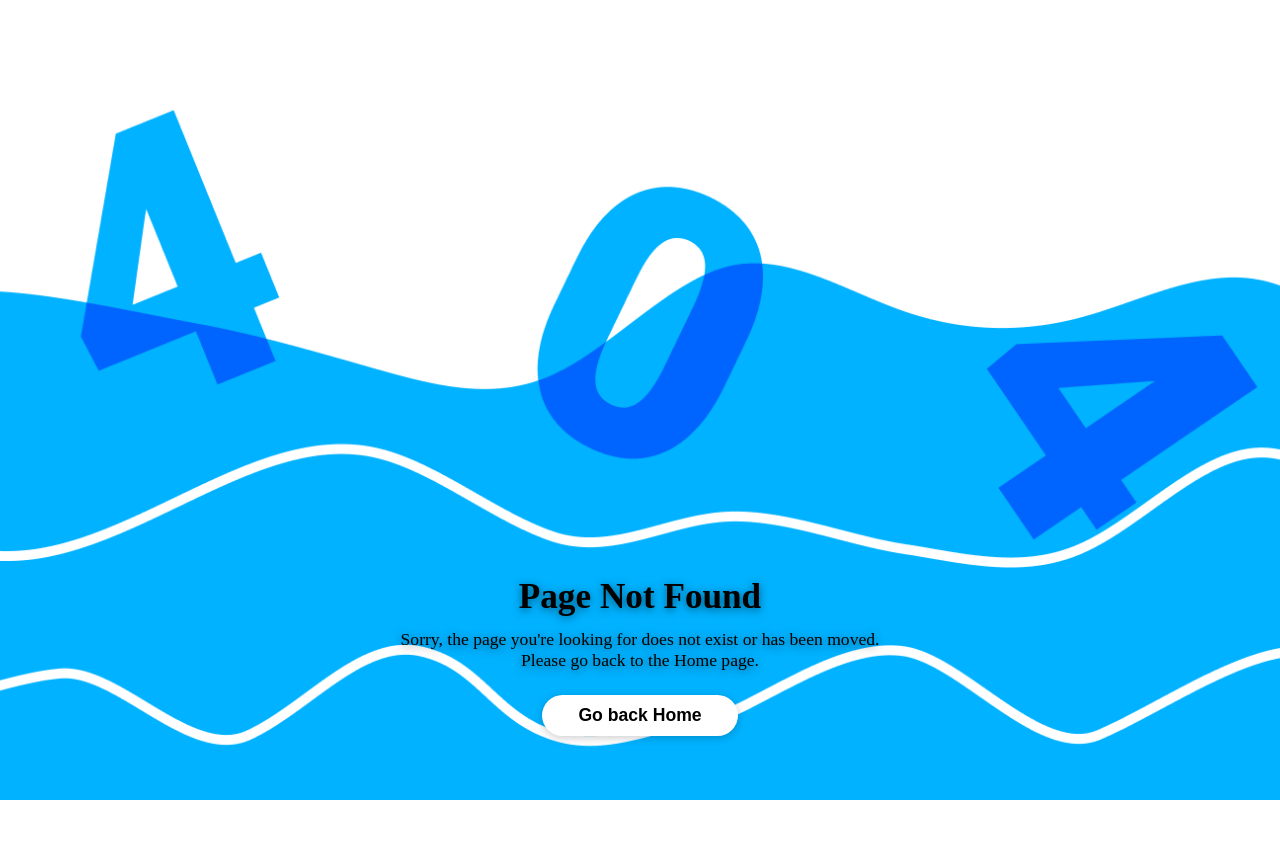
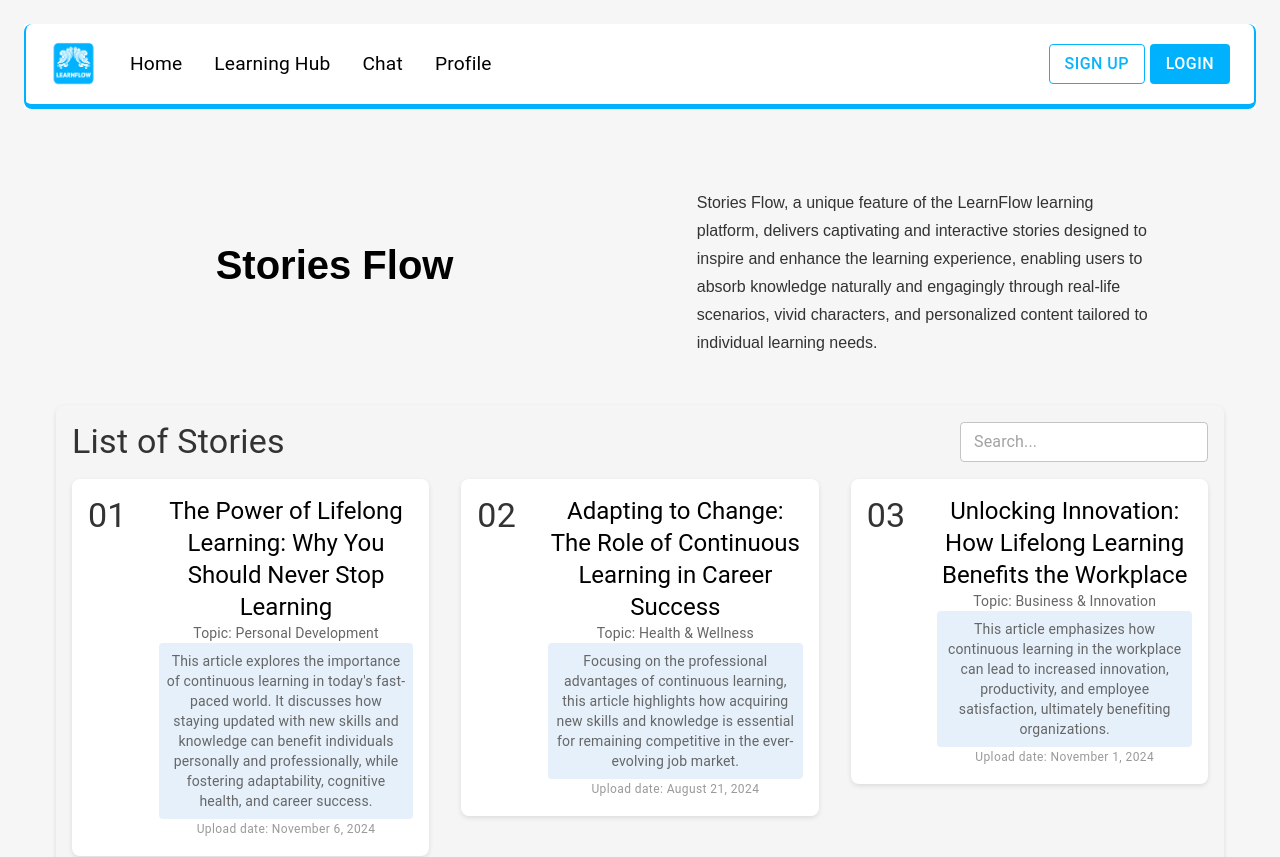
Before and after one commit to ArthurHoang15/LearnFlow-front-end-webapp, a React (Vite) app: page /learning-hub/stories-flow in a window 1280 px wide. Before the commit this address had no page. Shown: the top 857 px of the page. Before the commit the page ends 800 px from the top, so only its background shows below. Built offline with nearby package versions, Linux system fonts and the light colour scheme.

Commit message:
feat(ST-42): Build UI for Stories Flow Page

```diff
--- /dev/null
+++ b/src/components/StoryCard/StoryCard.css
@@ -0,0 +1,49 @@
+.story-card {
+  width: 100%;
+  max-width: 740px;
+  height: 100%;
+  max-height: 755px;
+  display: flex;
+  gap: 2rem;
+  padding: 1rem;
+  background-color: #fff;
+  border-radius: 8px;
+  box-shadow: 0 2px 5px rgba(0, 0, 0, 0.1);
+  margin-bottom: 1rem;
+}
+
+.story-number {
+  font-size: 2.5rem;
+  font-weight: 700;
+  color: #333;
+}
+
+.story-content {
+  flex: 1;
+}
+
+.story-title {
+  font-size: 1.25rem;
+  font-weight: 600;
+  margin-bottom: 0.5rem;
+}
+
+.story-topic {
+  font-size: 0.875rem;
+  color: #666;
+  margin-bottom: 0.5rem;
+}
+
+.story-summary {
+  font-size: 0.875rem;
+  color: #666;
+  background-color: #e6f0fa;
+  padding: 0.5rem;
+  border-radius: 4px;
+  margin-bottom: 0.5rem;
+}
+
+.story-upload-date {
+  font-size: 0.75rem;
+  color: #999;
+}
--- /dev/null
+++ b/src/components/StoryCard/StoryCard.tsx
@@ -0,0 +1,35 @@
+import React from 'react';
+import { Box, Typography } from '@mui/material';
+import './StoryCard.css';
+
+interface StoryCardProps {
+  id: number;
+  title: string;
+  topic: string;
+  summary: string;
+  uploadDate: string;
+}
+
+export const StoryCard: React.FC<StoryCardProps> = ({ id, title, topic, summary, uploadDate }) => {
+  return (
+    <Box className="story-card">
+      <Typography variant="h4" className="story-number">
+        {String(id).padStart(2, '0')}
+      </Typography>
+      <Box className="story-content">
+        <Typography variant="h5" className="story-title">
+          {title}
+        </Typography>
+        <Typography variant="body2" className="story-topic">
+          Topic: {topic}
+        </Typography>
+        <Typography variant="body2" className="story-summary">
+          {summary}
+        </Typography>
+        <Typography variant="caption" className="story-upload-date">
+          Upload date: {uploadDate}
+        </Typography>
+      </Box>
+    </Box>
+  );
+};
--- /dev/null
+++ b/src/components/StoryCard/index.ts
@@ -0,0 +1 @@
+export * from './StoryCard';
--- /dev/null
+++ b/src/pages/StoriesFlowPage/StoriesFlowPage.css
@@ -0,0 +1,30 @@
+.story-flow-page {
+  margin: 0 auto;
+  width: 100%;
+  max-width: 1440px;
+}
+
+.story-flow-content{
+  background-color: #f5f5f5;
+  border-radius: 8px;
+  box-shadow: 0 2px 5px rgba(0, 0, 0, 0.1);
+  padding: 1rem;
+}
+.header {
+  display: flex;
+  justify-content: space-between;
+  align-items: center;
+  margin-bottom: 1rem;
+}
+
+.title {
+  font-size: 1.5rem;
+  font-weight: 700;
+  color: #333;
+  font-family: poppins, sans-serif;
+}
+
+.story-list {
+  display: flex;
+  gap: 2rem;
+}
--- /dev/null
+++ b/src/pages/StoriesFlowPage/StoriesFlowPage.tsx
@@ -0,0 +1,81 @@
+import React, { useState } from 'react';
+import { Box, Typography, TextField } from '@mui/material';
+import { StoryCard } from '../../components/StoryCard';
+import { FeatureHeader } from '../../components/FeatureHeader';
+// import { useNavigate } from 'react-router-dom';
+import './StoriesFlowPage.css';
+
+interface Story {
+  id: number;
+  title: string;
+  topic: string;
+  summary: string;
+  uploadDate: string;
+}
+
+export const StoriesFlowPage: React.FC = () => {
+  const [searchQuery, setSearchQuery] = useState<string>('');
+
+  const stories: Story[] = [
+    {
+      id: 1,
+      title: 'The Power of Lifelong Learning: Why You Should Never Stop Learning',
+      topic: 'Personal Development',
+      summary: 'This article explores the importance of continuous learning in today\'s fast-paced world. It discusses how staying updated with new skills and knowledge can benefit individuals personally and professionally, while fostering adaptability, cognitive health, and career success.',
+      uploadDate: 'November 6, 2024',
+    },
+    {
+      id: 2,
+      title: 'Adapting to Change: The Role of Continuous Learning in Career Success',
+      topic: 'Health & Wellness',
+      summary: 'Focusing on the professional advantages of continuous learning, this article highlights how acquiring new skills and knowledge is essential for remaining competitive in the ever-evolving job market.',
+      uploadDate: 'August 21, 2024',
+    },
+    {
+      id: 3,
+      title: 'Unlocking Innovation: How Lifelong Learning Benefits the Workplace',
+      topic: 'Business & Innovation',
+      summary: 'This article emphasizes how continuous learning in the workplace can lead to increased innovation, productivity, and employee satisfaction, ultimately benefiting organizations.',
+      uploadDate: 'November 1, 2024',
+    },
+  ];
+
+  const filteredStories = stories.filter((story) =>
+    story.title.toLowerCase().includes(searchQuery.toLowerCase()) ||
+    story.topic.toLowerCase().includes(searchQuery.toLowerCase()) ||
+    story.summary.toLowerCase().includes(searchQuery.toLowerCase())
+  );
+
+  return (
+    <Box className="story-flow-page">
+      <FeatureHeader headerName='Stories Flow'/>
+      <Box className="story-flow-content">
+        <Box className="header">
+          <Typography variant="h4" className="title">
+            List of Stories
+          </Typography>
+          <TextField
+            placeholder="Search..."
+            value={searchQuery}
+            onChange={(e) => setSearchQuery(e.target.value)}
+            variant="outlined"
+            size="small"
+            sx={{ backgroundColor: '#fff', borderRadius: '4px' }}
+          />
+        </Box>
+        <div className="story-list">
+          {filteredStories.map((story) => (
+            <StoryCard
+              key={story.id}
+              id={story.id}
+              title={story.title}
+              topic={story.topic}
+              summary={story.summary}
+              uploadDate={story.uploadDate}
+            />
+          ))}
+        </div>
+      </Box>
+    </Box>
+  );
+};
--- /dev/null
+++ b/src/pages/StoriesFlowPage/index.ts
@@ -0,0 +1 @@
+export * from './StoriesFlowPage';
--- a/src/routes/index.tsx
+++ b/src/routes/index.tsx
@@ -8,6 +8,7 @@ import { LearningHub } from '../pages/LearningHub/LearningHub';
 import { SmartLearningPage } from '../pages/SmartLearningPage';
 import { UserProfilePage } from '../pages/UserProfilePage/UserProfilePage';
 import { AboutUsPage } from '../pages/AboutUsPage/AboutUsPage';
+import { StoriesFlowPage } from '../pages/StoriesFlowPage';
 
 const router = createBrowserRouter([
   {
@@ -47,6 +48,10 @@ const router = createBrowserRouter([
         path: 'login',
         element: <LoginPage />,
       },
+      {
+        path: 'learning-hub/stories-flow',
+        element: <StoriesFlowPage />,
+      },
       // Thêm các route khác tại đây
     ],
   },
```
